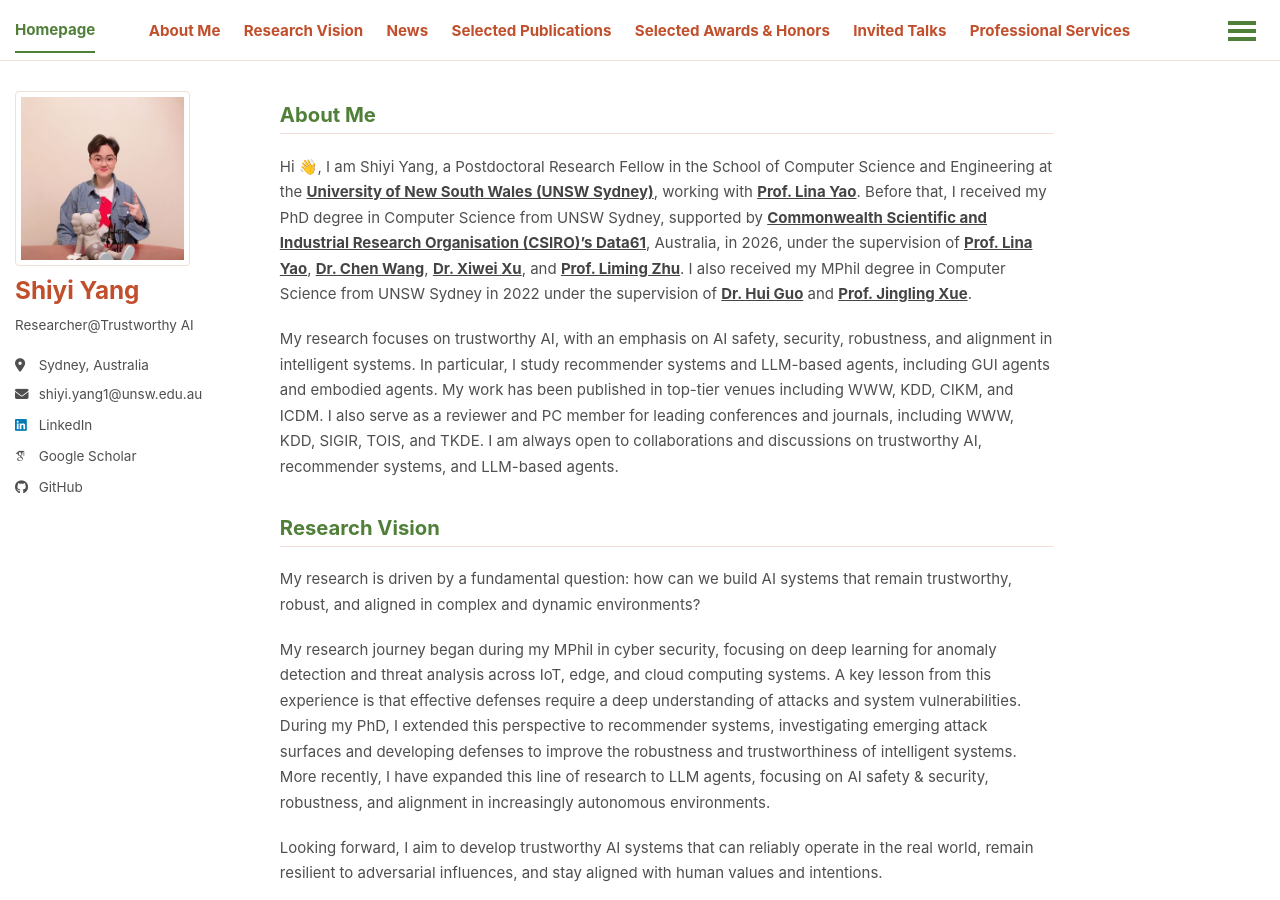
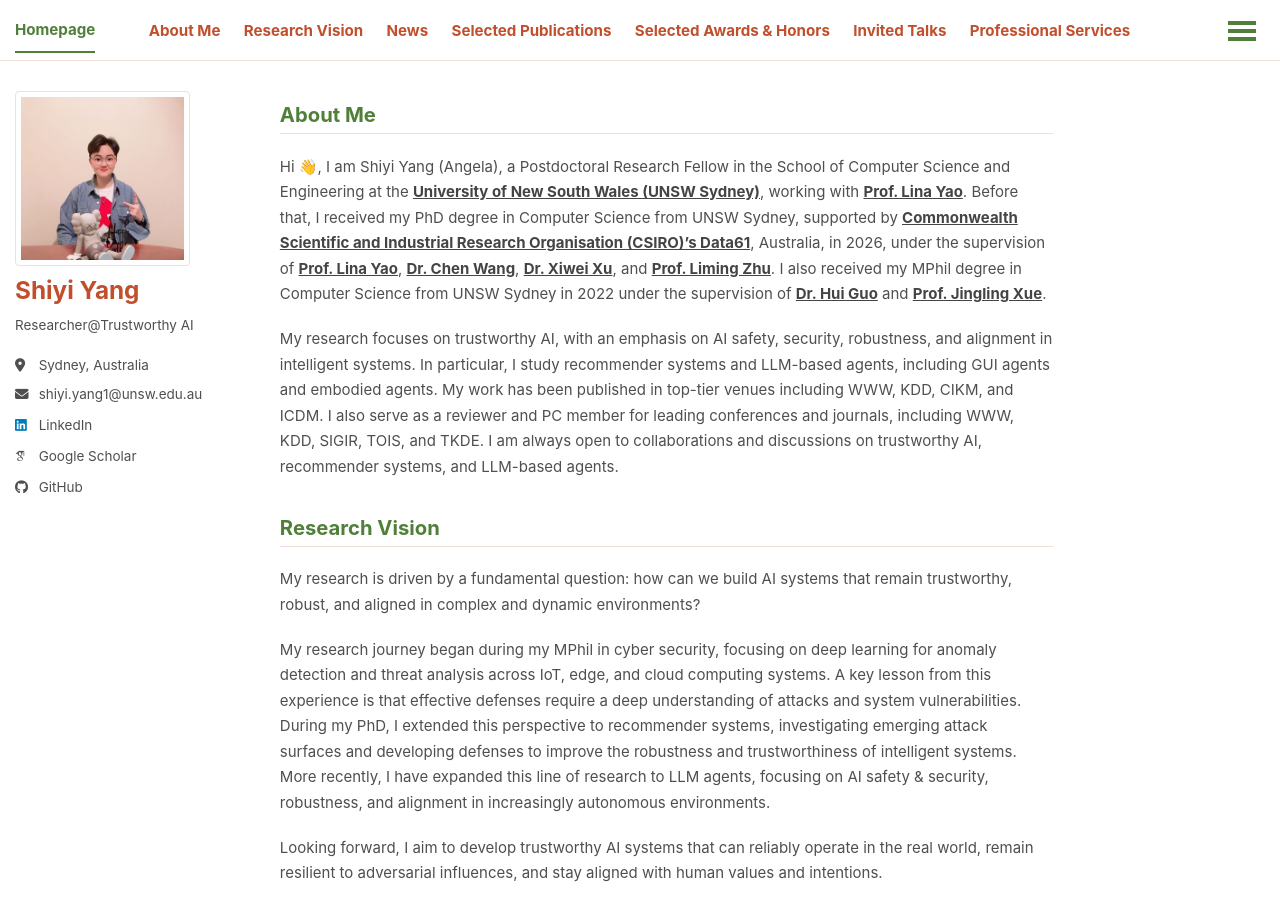
Before and after one commit to shiyiyang-ai/shiyiyang-ai.github.io, a Jekyll site: the page built from _pages/about.md, in a window 1280 px wide and 900 px high. Built offline with Jekyll 4.4.1, drawn with Linux system fonts in a browser that asks for light colours; some web fonts are replaced; a script bundle is joined from its source files by our own code; library files that are not in the unit come from our copies.

Commit message:
Add preferred name to about section

```diff
--- a/_pages/about.md
+++ b/_pages/about.md
@@ -8,7 +8,7 @@ permalink: /
 <a id="about-me"></a>
 
 <div class="bio-intro">
-  <p>Hi 👋, I am Shiyi Yang, a Postdoctoral Research Fellow in the School of Computer Science and Engineering at the <a href="https://www.unsw.edu.au">University of New South Wales (UNSW Sydney)</a>, working with <a href="https://www.linayao.com">Prof. Lina Yao</a>. Before that, I received my PhD degree in Computer Science from UNSW Sydney, supported by <a href="https://www.csiro.au/en/about/people/research-units/data61">Commonwealth Scientific and Industrial Research Organisation (CSIRO)’s Data61</a>, Australia, in 2026, under the supervision of <a href="https://www.linayao.com">Prof. Lina Yao</a>, <a href="https://people.csiro.au/w/c/Chen-Wang">Dr. Chen Wang</a>, <a href="https://people.csiro.au/X/S/Xiwei-Xu">Dr. Xiwei Xu</a>, and <a href="https://liming-zhu.org">Prof. Liming Zhu</a>. I also received my MPhil degree in Computer Science from UNSW Sydney in 2022 under the supervision of <a href="https://www.unsw.edu.au/staff/hui-guo">Dr. Hui Guo</a> and <a href="https://cgi.cse.unsw.edu.au/~jingling/">Prof. Jingling Xue</a>.</p>
+  <p>Hi 👋, I am Shiyi Yang (Angela), a Postdoctoral Research Fellow in the School of Computer Science and Engineering at the <a href="https://www.unsw.edu.au">University of New South Wales (UNSW Sydney)</a>, working with <a href="https://www.linayao.com">Prof. Lina Yao</a>. Before that, I received my PhD degree in Computer Science from UNSW Sydney, supported by <a href="https://www.csiro.au/en/about/people/research-units/data61">Commonwealth Scientific and Industrial Research Organisation (CSIRO)’s Data61</a>, Australia, in 2026, under the supervision of <a href="https://www.linayao.com">Prof. Lina Yao</a>, <a href="https://people.csiro.au/w/c/Chen-Wang">Dr. Chen Wang</a>, <a href="https://people.csiro.au/X/S/Xiwei-Xu">Dr. Xiwei Xu</a>, and <a href="https://liming-zhu.org">Prof. Liming Zhu</a>. I also received my MPhil degree in Computer Science from UNSW Sydney in 2022 under the supervision of <a href="https://www.unsw.edu.au/staff/hui-guo">Dr. Hui Guo</a> and <a href="https://cgi.cse.unsw.edu.au/~jingling/">Prof. Jingling Xue</a>.</p>
   <p>My research focuses on trustworthy AI, with an emphasis on AI safety, security, robustness, and alignment in intelligent systems. In particular, I study recommender systems and LLM-based agents, including GUI agents and embodied agents. My work has been published in top-tier venues including WWW, KDD, CIKM, and ICDM. I also serve as a reviewer and PC member for leading conferences and journals, including WWW, KDD, SIGIR, TOIS, and TKDE. I am always open to collaborations and discussions on trustworthy AI, recommender systems, and LLM-based agents.</p>
 </div>
 
```
